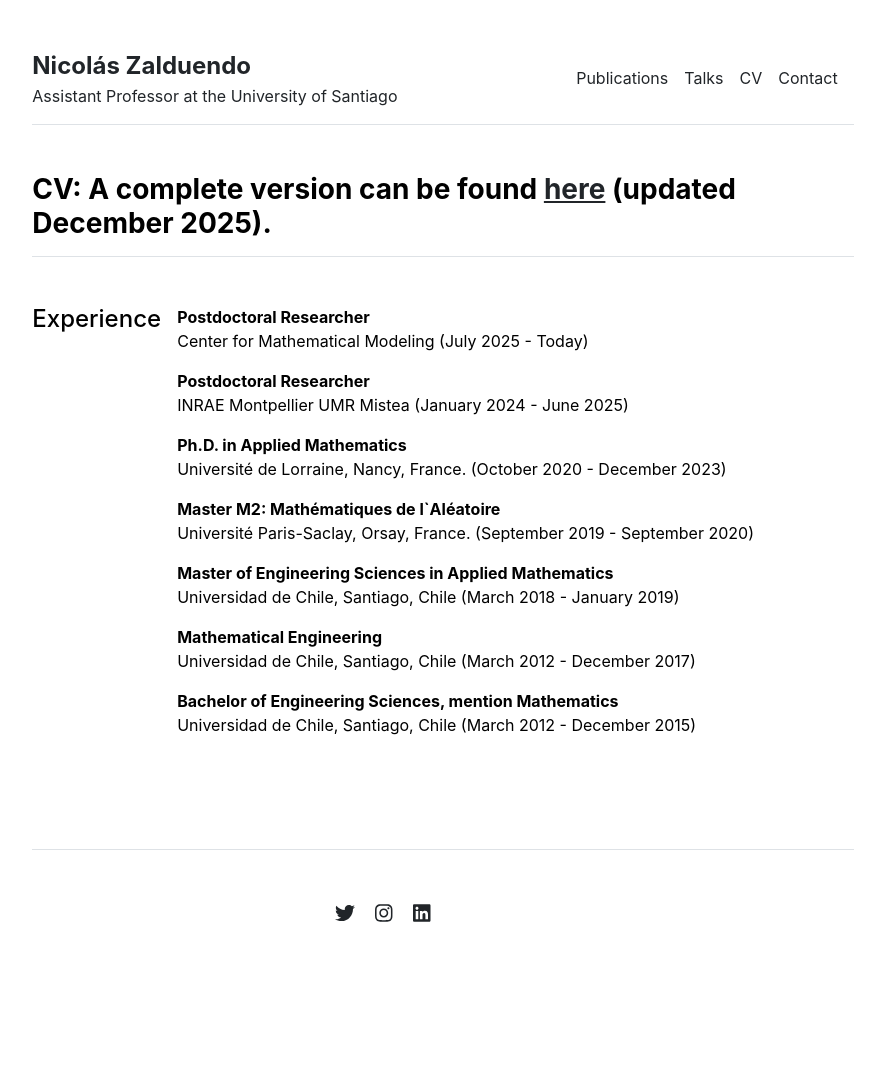
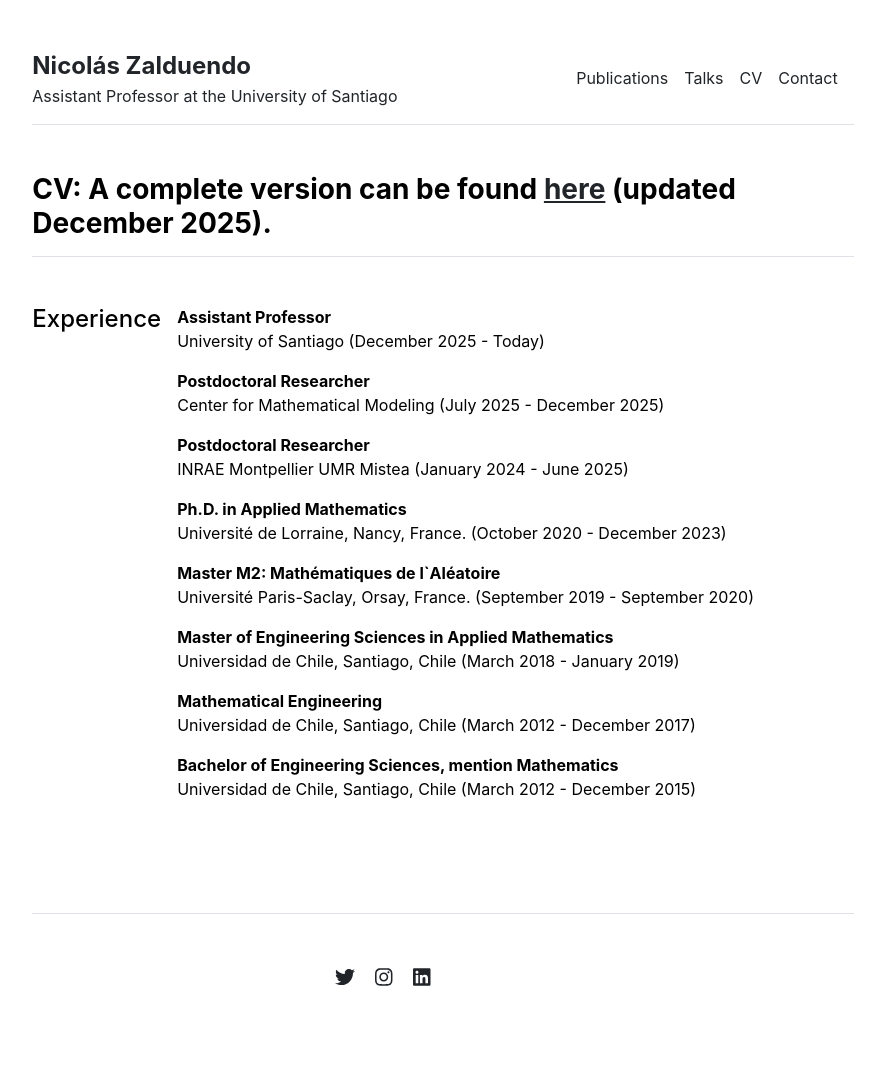
Before and after one commit to nzalduendo/nzalduendo.github.io, a Jekyll site: the page built from cv.md, in a window 1280 px wide. Shown: the whole page, without its empty margins (197-1082 px from the left). Built offline with Jekyll 4.4.1, drawn with Linux system fonts in a browser that asks for light colours; before the commit the page ends 1024 px from its top, so only the background shows below that.

Commit message:
Update education.yml

```diff
--- a/_data/cv/education.yml
+++ b/_data/cv/education.yml
@@ -1,5 +1,8 @@
+- title: 'Assistant Professor'
+  description: 'University of Santiago (December 2025 - Today)'
+
 - title: 'Postdoctoral Researcher'
-  description: 'Center for Mathematical Modeling (July 2025 - Today)'
+  description: 'Center for Mathematical Modeling (July 2025 - December 2025)'
 
 - title: 'Postdoctoral Researcher'
   description: 'INRAE Montpellier UMR Mistea (January 2024 - June 2025)'
```
